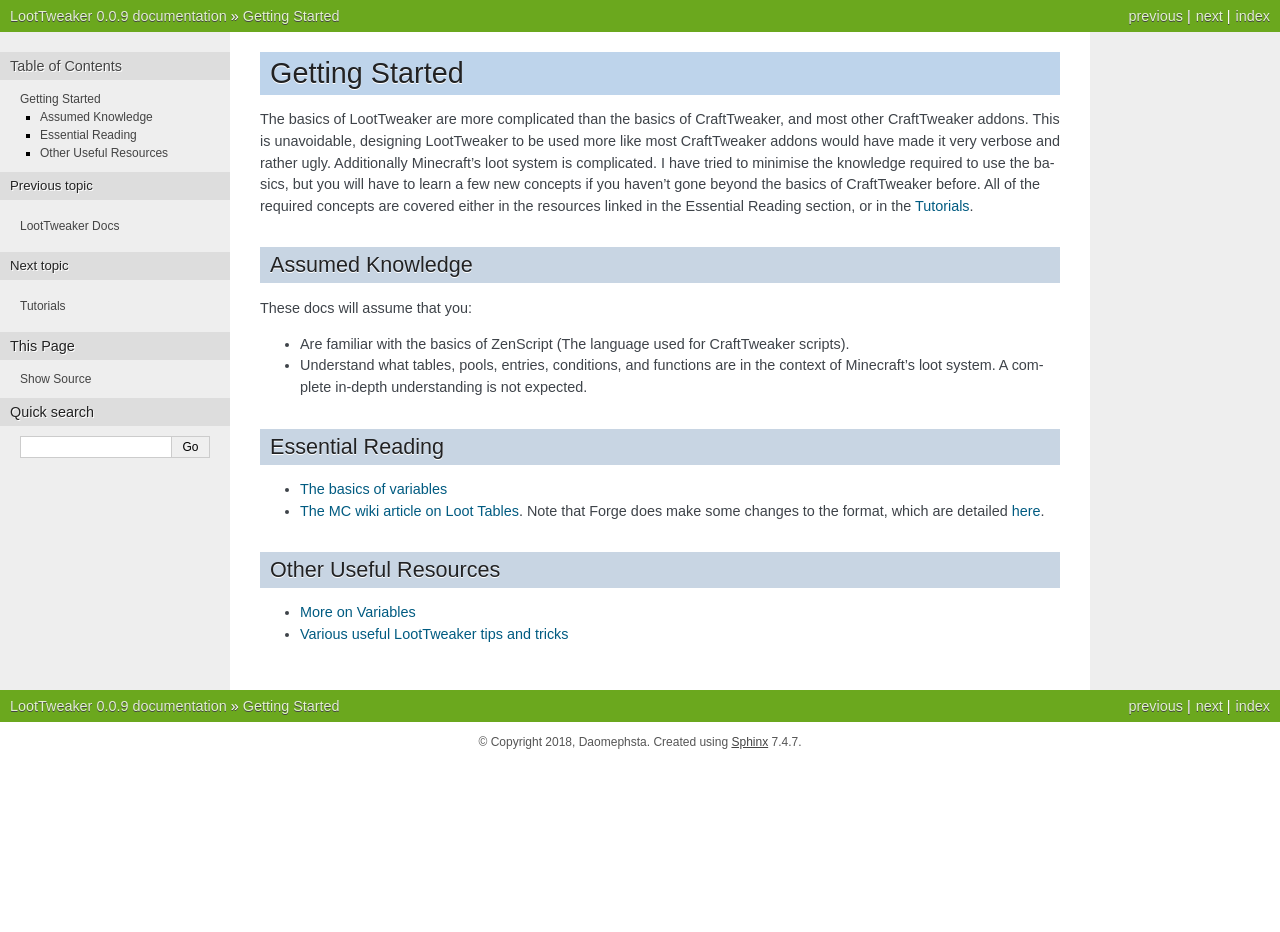
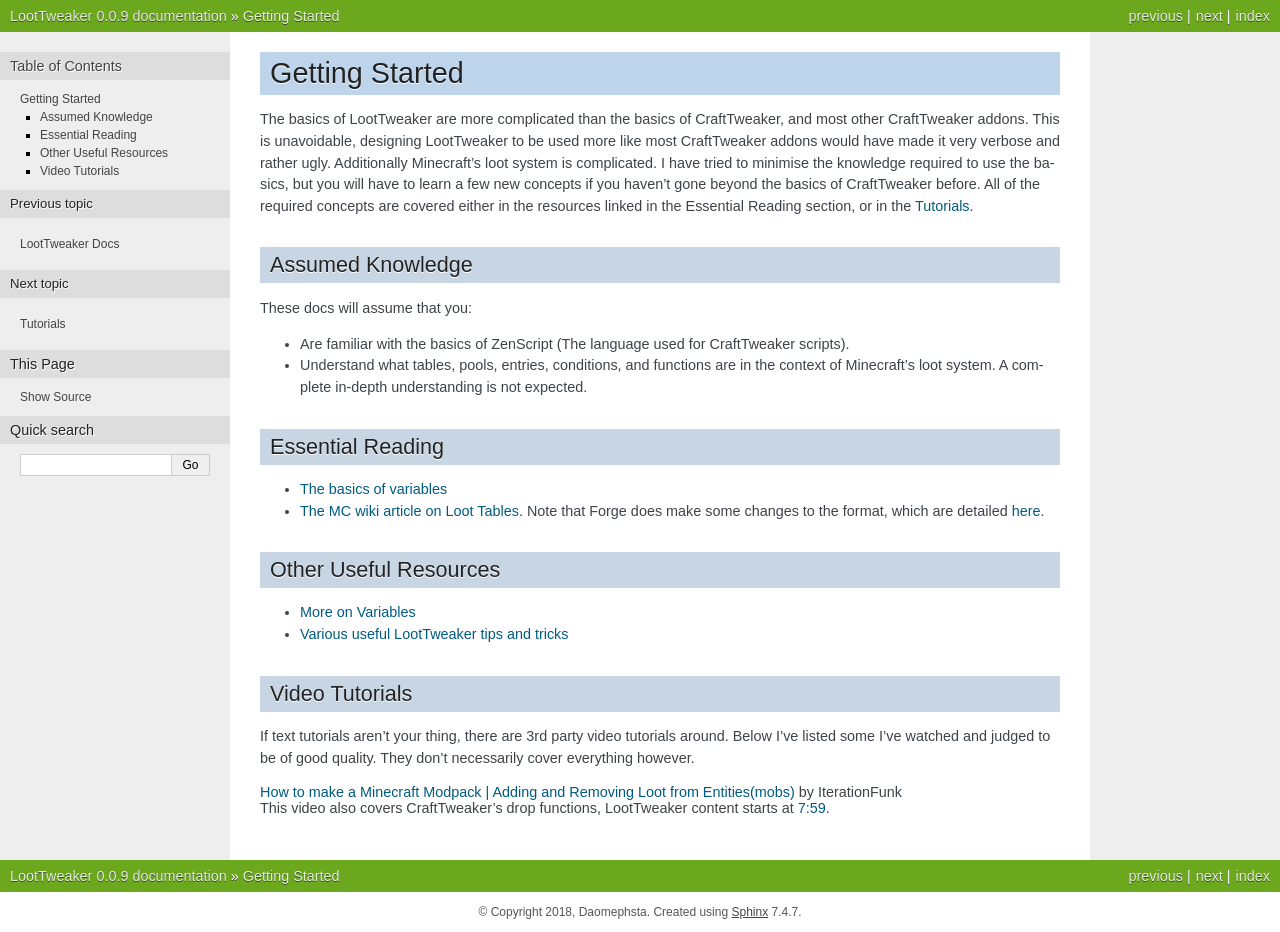
Before and after one commit to Foreck1/LootTweaker-Docs, a Sphinx documentation site: the page built from docs/getting-started.rst, in a window 1280 px wide. Built offline with Sphinx 7.4.7, drawn with Linux system fonts in a browser that asks for light colours; before the commit the page ends 900 px from its top, so only the background shows below that.

Commit message:
Add link to video by IterationFunk

```diff
--- a/docs/getting-started.rst
+++ b/docs/getting-started.rst
@@ -1,6 +1,9 @@
 Getting Started
 ===============
-The basics of LootTweaker are more complicated than the basics of CraftTweaker, and most other CraftTweaker addons. This is unavoidable, designing LootTweaker to be used more like most CraftTweaker addons would have made it very verbose and rather ugly. Additionally Minecraft's loot system is complicated. I have tried to minimise the knowledge required to use the basics, but you will have to learn a few new concepts if you haven't gone beyond the basics of CraftTweaker before.
+The basics of LootTweaker are more complicated than the basics of CraftTweaker, and most other CraftTweaker addons.
+This is unavoidable, designing LootTweaker to be used more like most CraftTweaker addons would have made it very verbose and rather ugly.
+Additionally Minecraft's loot system is complicated. I have tried to minimise the knowledge required to use the basics,
+but you will have to learn a few new concepts if you haven't gone beyond the basics of CraftTweaker before.
 All of the required concepts are covered either in the resources linked in the Essential Reading section, or in the :doc:`Tutorials<tutorials/tutorial-index>`.
 
 Assumed Knowledge
@@ -9,7 +12,6 @@
 
 * Are familiar with the basics of ZenScript (The language used for CraftTweaker scripts).
 * Understand what tables, pools, entries, conditions, and functions are in the context of Minecraft's loot system. A complete in-depth understanding is not expected.
-
 
 Essential Reading
 -----------------
@@ -20,3 +22,12 @@
 ----------------------
 * `More on Variables <http://minetweaker3.powerofbytes.com/wiki/Tutorial:Basic_Recipes#Using_variables>`_
 * :doc:`Various useful LootTweaker tips and tricks<tips-and-tricks>`
+
+Video Tutorials
+---------------
+If text tutorials aren't your thing, there are 3rd party video tutorials around.
+Below I've listed some I've watched and judged to be of good quality.
+They don't necessarily cover everything however.
+
+| `How to make a Minecraft Modpack | Adding and Removing Loot from Entities(mobs) <https://youtu.be/Gam65KJ4RDM>`_ by IterationFunk
+| This video also covers CraftTweaker's drop functions, LootTweaker content starts at `7:59 <https://youtu.be/Gam65KJ4RDM?t=479>`_.
```
